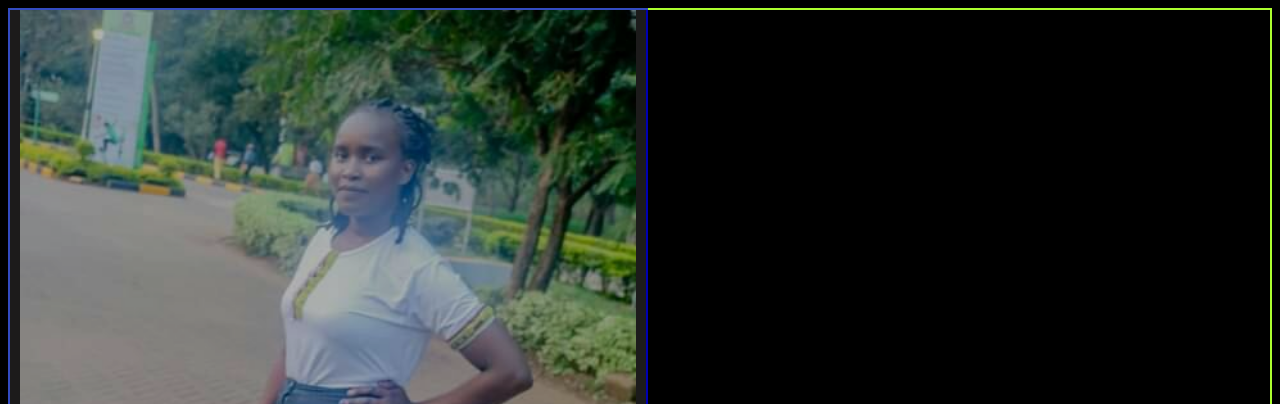
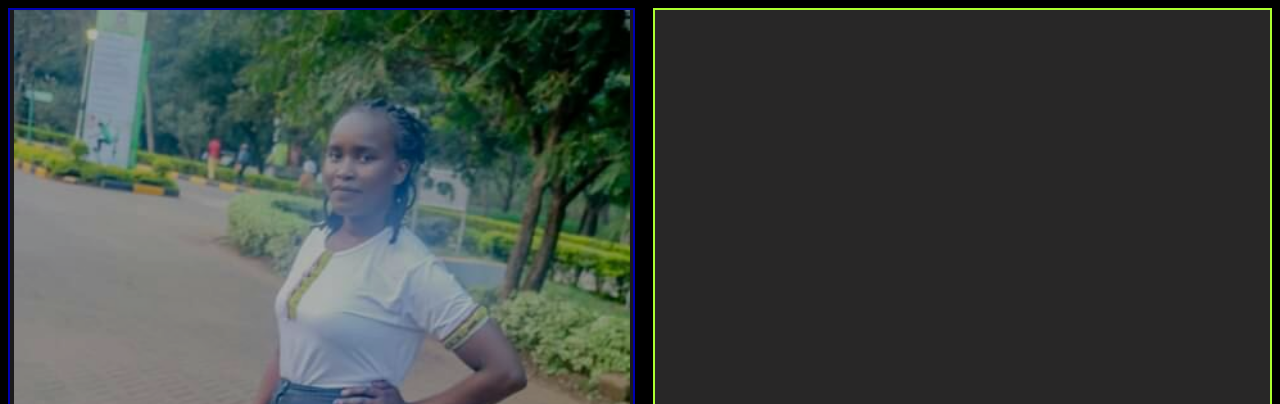
Before and after one commit to waruguru/My-Portfolio, a plain HTML site: page index.html in a window 1280 px wide. Shown: the top 404 px of the page. Drawn offline with Linux system fonts and the light colour scheme.

Commit message:
Add paddings on both columns

```diff
--- a/index.css
+++ b/index.css
@@ -10,7 +10,7 @@ body{
 }
 #image{
     float: left;
-    width: 50%;
+    width: 49%;
     height: 900px;
     border: blue solid 2px;
     background-image: url("/images/me.jpeg");
@@ -21,6 +21,7 @@ body{
     background-color:#282727 ;
     position: absolute;
     box-sizing: border-box;
+    padding: 10px;
 }
 h1{
     text-align: center;
@@ -36,7 +37,11 @@ h2{
 }
 #description{
     border: greenyellow solid 2px;
-    /* width: 50%; */
+    width: 49%;
     height: 900px;
     box-sizing: border-box;
+    background-color:#282727 ;
+    padding: 10px;
+    float: right;
+
 }
```
